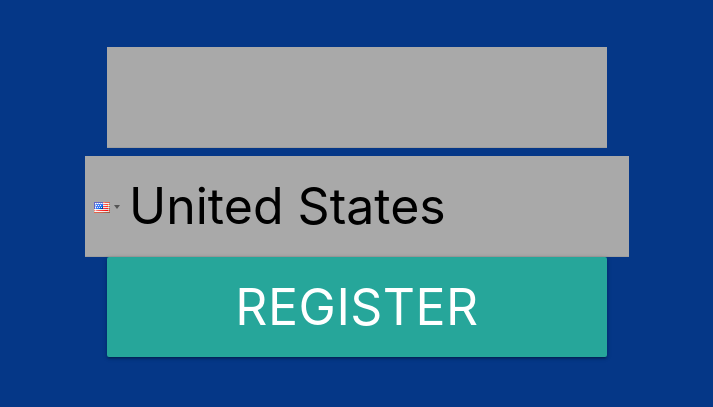
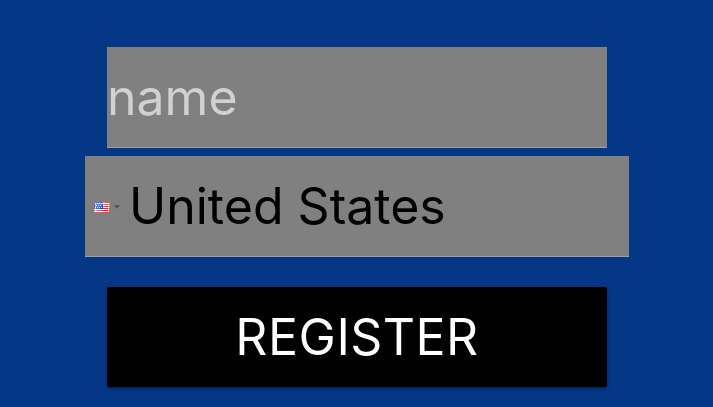
Before and after one commit to nmgds/SEM-Hechathon-2017, a website: page client/client.html in a window 1280 px wide. Shown: the part 410-817 px from the top of the page, without its empty margins (283-996 px from the left). Drawn offline with nearby package versions, Linux system fonts and the light colour scheme; no server answers.

Commit message:
new style

```diff
--- a/client/client.html
+++ b/client/client.html
@@ -24,13 +24,13 @@
 
         <div id="answersContainer" class="row">
             <div>
-                <input type="text" id="username" class="defaultInput"></input>
+                <input type="text" id="username" placeholder="name" class="defaultInput"></input>
             </div>
             <div>
                 <input type="text" id="country" class="defaultInput"></input>
             </div>
             <div>
-                <button class="waves-effect waves-light btn" id=buttonRegister>Register</button>
+                <button class="waves-effect waves-light btn black" id=buttonRegister>Register</button>
             </div>
         </div>
 
@@ -166,7 +166,7 @@
         switch (number){
             case 0:
                 $('#questionContainer').append('<h1> Please wait </h1>');
-                $('#answersContainer').append('<img src="https://media0.giphy.com/media/3oEjI6SIIHBdRxXI40/giphy.gif"></img>');
+                $('#answersContainer').append('<img id="gif" src="./img/load.gif"></img>');
                 break;
             case 1:
                 $('#questionContainer').append('<h1> Waiting for others </h1>');
@@ -187,7 +187,7 @@
 
             case 2:
                 $('#questionContainer').append('<h1> Ran out of time! </h1>');
-                $('#answersContainer').append('<img src="./img/load.gif"></img>');
+                $('#answersContainer').append('<img id="gif" src="./img/load.gif"></img>');
                 break;
 
             case 3:
--- a/client/css/client.css
+++ b/client/css/client.css
@@ -5,10 +5,27 @@ body {
 	margin-top: 100px;
 }
 
-#buttonRegister {
+/* #buttonRegister {
 	height: 100px;
 	width: 500px;
 	font-size: 50px;
+}
+ */
+
+#gif {
+	margin-top: 60px;
+}
+
+h1 {
+	color: white;
+	font-size: 60px;
+}
+
+.btn {
+	height: 100px;
+	width: 500px;
+	font-size: 50px;
+	margin-top: 30px;
 }
 
 #username {
@@ -16,12 +33,12 @@ body {
 	width: 500px;
 	font-size: 50px;
 	margin-top: 30px;
-	background-color: darkgray;
+	background-color: gray;
 }
 
 #country{
 	height: 100px;
 	width: 500px;
 	font-size: 50px;
-	background-color: darkgray;
-}
+	margin-top: 30px;
+	background-color: gray;
```
Also changed, not shown: client/home.html (+3 -0 lines).
